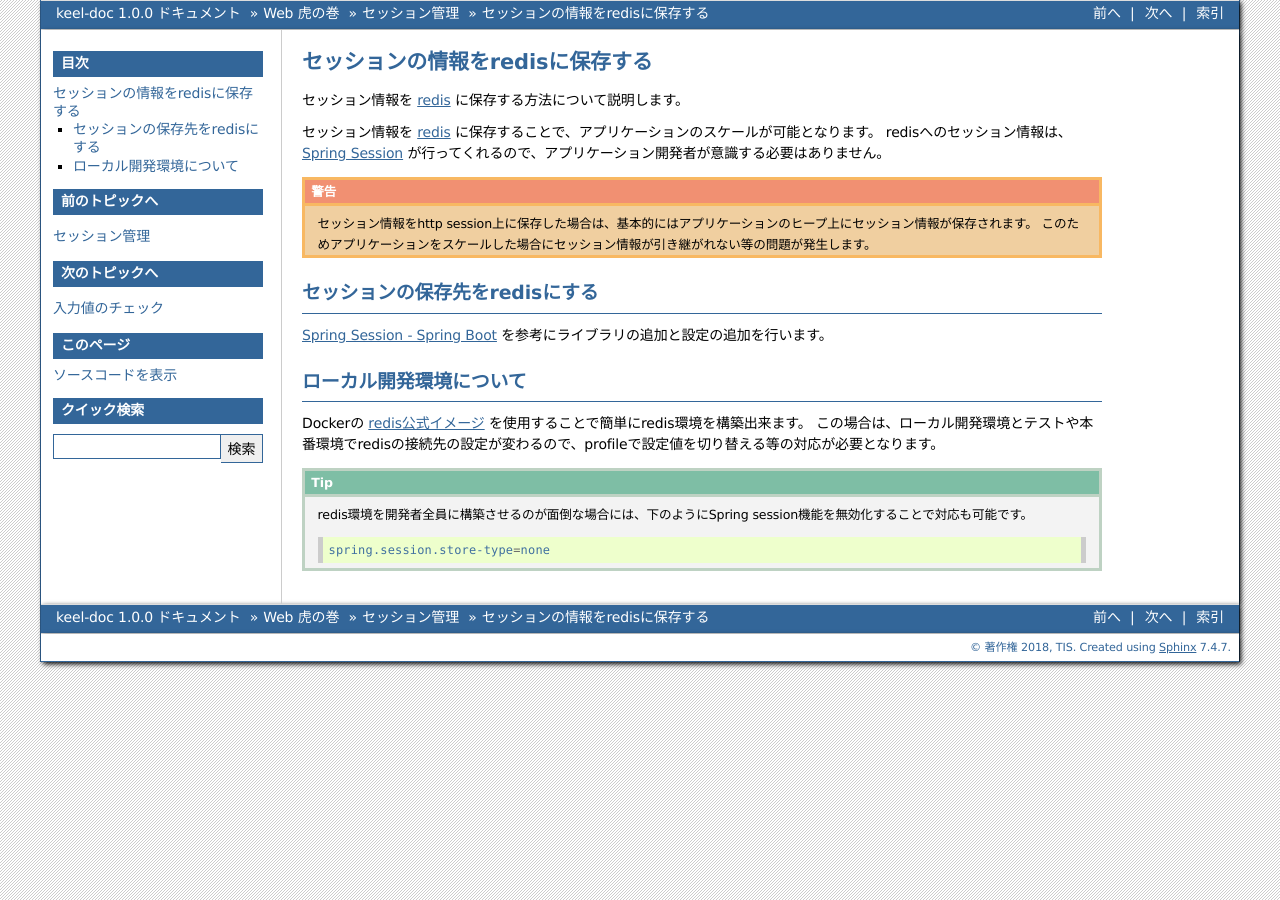
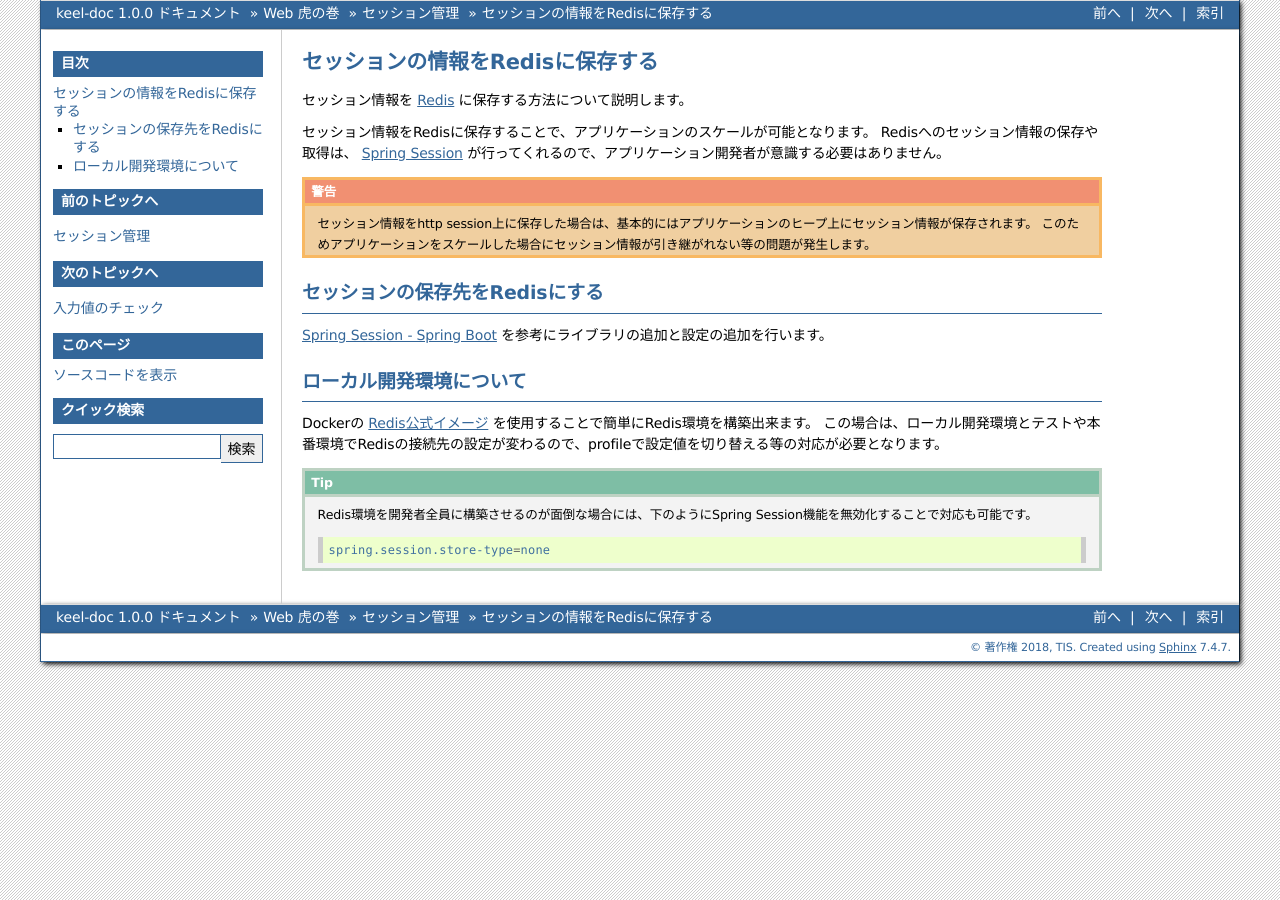
Before and after one commit to Fintan-contents/spring-crib-notes, a Sphinx documentation site: the page built from doc/web/session/session-redis.rst, in a window 1280 px wide. Built offline with Sphinx 7.4.7, drawn with Linux system fonts in a browser that asks for light colours.

Commit message:
文章全体の見直しと用語の統一を行いました

```diff
--- a/doc/web/session/session-redis.rst
+++ b/doc/web/session/session-redis.rst
@@ -1,27 +1,27 @@
-セッションの情報をredisに保存する
+セッションの情報をRedisに保存する
 ====================================================================================================
-セッション情報を `redis <https://redis.io/>`_ に保存する方法について説明します。
+セッション情報を `Redis <https://redis.io/>`_ に保存する方法について説明します。
 
-セッション情報を `redis <https://redis.io/>`_ に保存することで、アプリケーションのスケールが可能となります。
-redisへのセッション情報は、 `Spring Session <https://projects.spring.io/spring-session/>`_ が行ってくれるので、アプリケーション開発者が意識する必要はありません。
+セッション情報をRedisに保存することで、アプリケーションのスケールが可能となります。
+Redisへのセッション情報の保存や取得は、 `Spring Session <https://projects.spring.io/spring-session/>`_ が行ってくれるので、アプリケーション開発者が意識する必要はありません。
 
 .. warning::
 
   セッション情報をhttp session上に保存した場合は、基本的にはアプリケーションのヒープ上にセッション情報が保存されます。
   このためアプリケーションをスケールした場合にセッション情報が引き継がれない等の問題が発生します。
 
-セッションの保存先をredisにする
+セッションの保存先をRedisにする
 ----------------------------------------------------------------------------------------------------
 `Spring Session - Spring Boot <https://docs.spring.io/spring-session/docs/current/reference/html5/guides/boot-redis.html>`_ を参考にライブラリの追加と設定の追加を行います。
 
 ローカル開発環境について
 ----------------------------------------------------------------------------------------------------
-Dockerの `redis公式イメージ <https://hub.docker.com/_/redis/>`_ を使用することで簡単にredis環境を構築出来ます。
-この場合は、ローカル開発環境とテストや本番環境でredisの接続先の設定が変わるので、profileで設定値を切り替える等の対応が必要となります。
+Dockerの `Redis公式イメージ <https://hub.docker.com/_/redis/>`_ を使用することで簡単にRedis環境を構築出来ます。
+この場合は、ローカル開発環境とテストや本番環境でRedisの接続先の設定が変わるので、profileで設定値を切り替える等の対応が必要となります。
 
 .. tip::
 
-  redis環境を開発者全員に構築させるのが面倒な場合には、下のようにSpring session機能を無効化することで対応も可能です。
+  Redis環境を開発者全員に構築させるのが面倒な場合には、下のようにSpring Session機能を無効化することで対応も可能です。
 
   .. code-block:: properties
 
```
